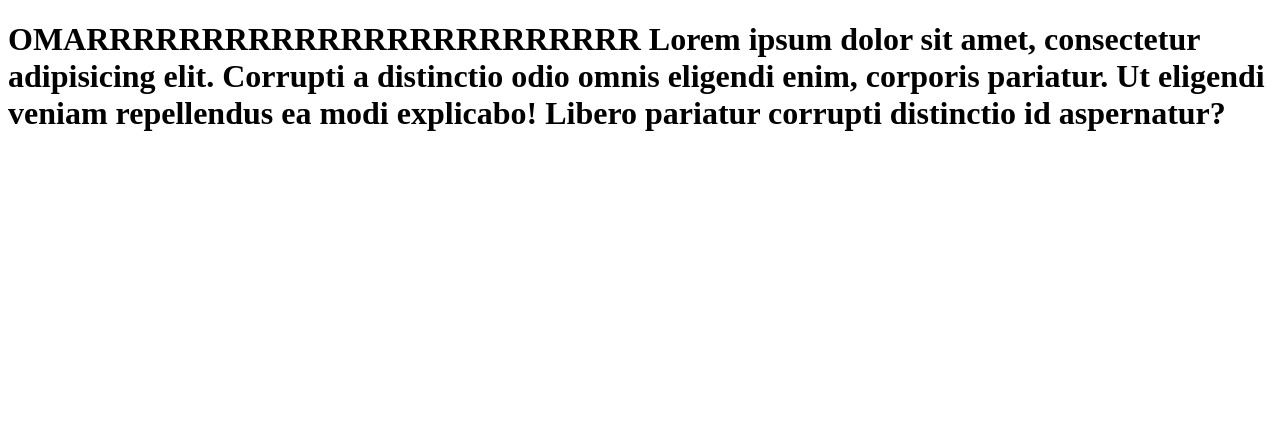
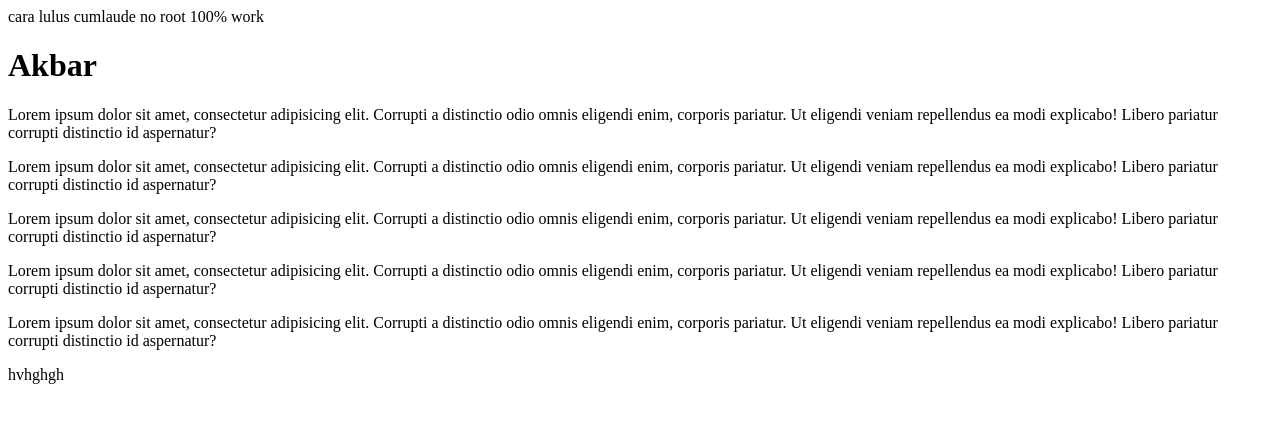
Before and after one commit to Momaraz/OmarNgoding, a plain HTML site: page index.html in a window 1280 px wide. Drawn offline with Linux system fonts and the light colour scheme.

Commit message:
yfsedrftyghui

```diff
--- a/index.html
+++ b/index.html
@@ -1,11 +1,19 @@
+cara lulus cumlaude no root 100% work
 <!DOCTYPE html>
 <html lang="en">
 <head>
     <meta charset="UTF-8">
     <meta name="viewport" content="width=device-width, initial-scale=1.0">
-    <title>Document</title>
+    <title>Akbar</title>
+    <link rel="stylesheet" href="style.css">
 </head>
 <body>
-    <h1>OMARRRRRRRRRRRRRRRRRRRRRRRR Lorem ipsum dolor sit amet, consectetur adipisicing elit. Corrupti a distinctio odio omnis eligendi enim, corporis pariatur. Ut eligendi veniam repellendus ea modi explicabo! Libero pariatur corrupti distinctio id aspernatur?</h1>
-</body>
-</html>
+    <h1>Akbar</h1>
+    <p>Lorem ipsum dolor sit amet, consectetur adipisicing elit. Corrupti a distinctio odio omnis eligendi enim, corporis pariatur. Ut eligendi veniam repellendus ea modi explicabo! Libero pariatur corrupti distinctio id aspernatur?</p>
+    <p>Lorem ipsum dolor sit amet, consectetur adipisicing elit. Corrupti a distinctio odio omnis eligendi enim, corporis pariatur. Ut eligendi veniam repellendus ea modi explicabo! Libero pariatur corrupti distinctio id aspernatur?</p>
+    <p>Lorem ipsum dolor sit amet, consectetur adipisicing elit. Corrupti a distinctio odio omnis eligendi enim, corporis pariatur. Ut eligendi veniam repellendus ea modi explicabo! Libero pariatur corrupti distinctio id aspernatur?</p>
+
+    <p>Lorem ipsum dolor sit amet, consectetur adipisicing elit. Corrupti a distinctio odio omnis eligendi enim, corporis pariatur. Ut eligendi veniam repellendus ea modi explicabo! Libero pariatur corrupti distinctio id aspernatur?</p>
+    <p>Lorem ipsum dolor sit amet, consectetur adipisicing elit. Corrupti a distinctio  odio omnis eligendi enim, corporis pariatur. Ut eligendi veniam repellendus ea modi explicabo! Libero pariatur corrupti distinctio id aspernatur?</p>
+
+    hvhghgh
```
